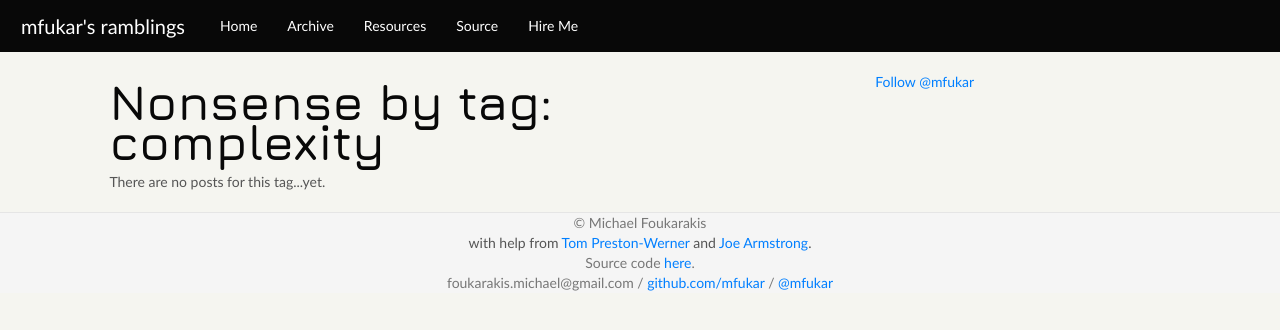
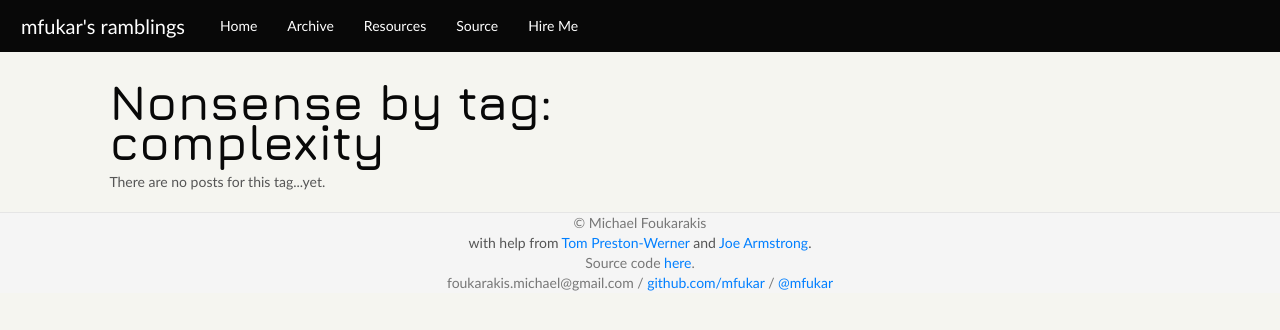
Before and after one commit to mfukar/mfukar.github.com, a Jekyll site: the page built from blog/tag/complexity.md, in a window 1280 px wide. Shown: the top 330 px of the page. Built offline with Jekyll 4.4.1, drawn with Linux system fonts in a browser that asks for light colours; some web fonts are replaced; comment, search, counter and statistics services are not loaded.

Commit message:
one tweet button too many

```diff
--- a/_layouts/main.html
+++ b/_layouts/main.html
@@ -36,9 +36,7 @@
 		<div class="customize">
 			<div class="row-fluid">
 				<div class="span7 offset1">
-					<p>
-					<a href="https://twitter.com/mfukar?ref_src=twsrc%5Etfw" class="twitter-follow-button" data-show-count="false">Follow @mfukar</a><script async src="https://platform.twitter.com/widgets.js" charset="utf-8"></script>
-					</p>
+					<p><a href="https://twitter.com/mfukar?ref_src=twsrc%5Etfw" class="twitter-follow-button" data-show-count="false">Follow @mfukar</a><script async src="https://platform.twitter.com/widgets.js" charset="utf-8"></script></p>
 					{{content}}
 				</div>
 			</div>
--- a/_layouts/secondary.html
+++ b/_layouts/secondary.html
@@ -46,12 +46,6 @@
 				<div class="span7 offset1">
 					{{content}}
 				</div>
-				<div class="span3">
-					<p>
-					<a href="https://twitter.com/mfukar?ref_src=twsrc%5Etfw" class="twitter-follow-button" data-show-count="false">Follow @mfukar</a><script async src="https://platform.twitter.com/widgets.js" charset="utf-8"></script>
-					<script>!function(d,s,id){var js,fjs=d.getElementsByTagName(s)[0];if(!d.getElementById(id)){js=d.createElement(s);js.id=id;js.src="//platform.twitter.com/widgets.js";fjs.parentNode.insertBefore(js,fjs);}}(document,"script","twitter-wjs");</script>
-					</p>
-				</div>
 			</div>
 		</div>
 
```
